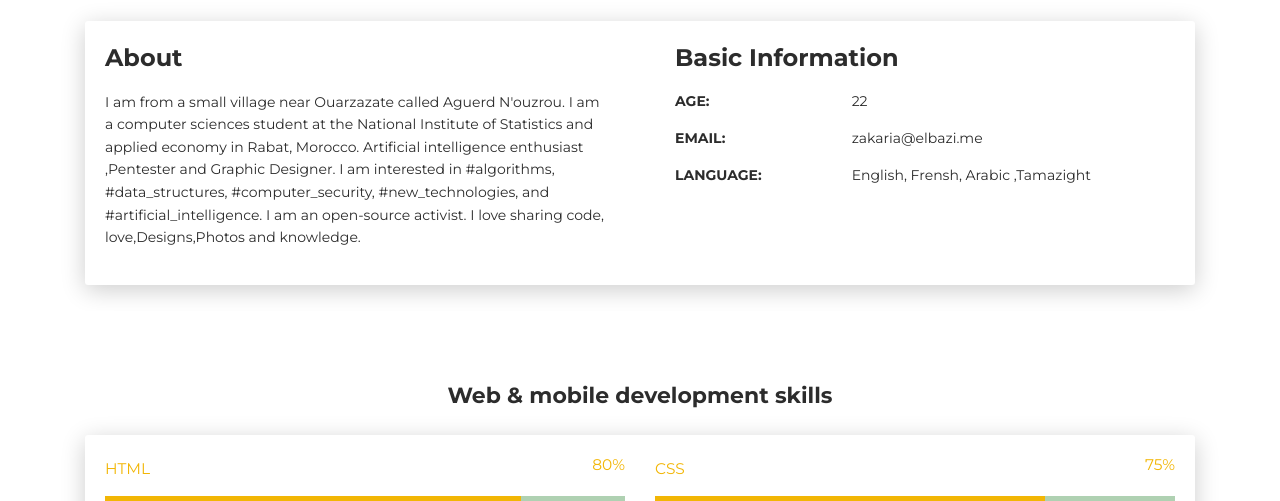
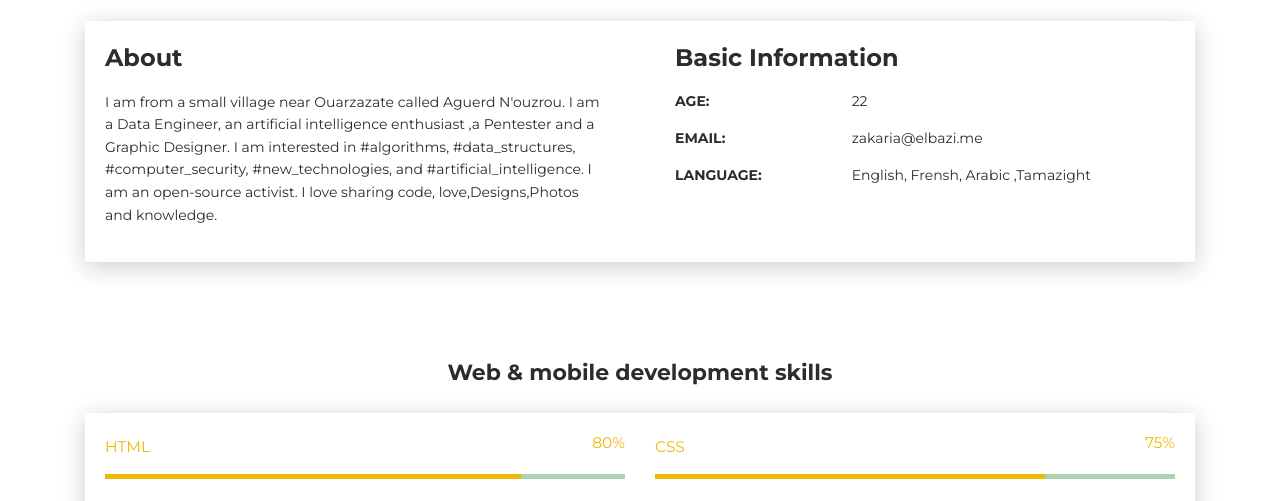
Before and after one commit to Z4ck404/z4ck404.github.io, a plain HTML site: page index.html in a window 1280 px wide. Shown: the part 599-1100 px from the top of the page. Drawn offline with Linux system fonts and the light colour scheme; files whose address does not match are found by name.

Commit message:
Update index.html

```diff
--- a/index.html
+++ b/index.html
@@ -102,8 +102,7 @@
         <div class="col-lg-6 col-md-12">
           <div class="card-body">
             <h1 class="h4 mt-0 title">About</h1>
-         <p>I am from a small village near Ouarzazate called Aguerd N'ouzrou. I am a computer sciences student at the National Institute of Statistics and applied economy in Rabat, Morocco.
-            Artificial intelligence enthusiast ,Pentester and Graphic Designer. I am interested in #algorithms, #data_structures, #computer_security, #new_technologies, and #artificial_intelligence.
+         <p>I am from a small village near Ouarzazate called Aguerd N'ouzrou. I am a Data Engineer, an artificial intelligence enthusiast ,a Pentester and a Graphic Designer. I am interested in #algorithms, #data_structures, #computer_security, #new_technologies, and #artificial_intelligence.
             I am an open-source activist. I love sharing code, love,Designs,Photos and knowledge. </p></div>
         </div>
         <div class="col-lg-6 col-md-12">
```
